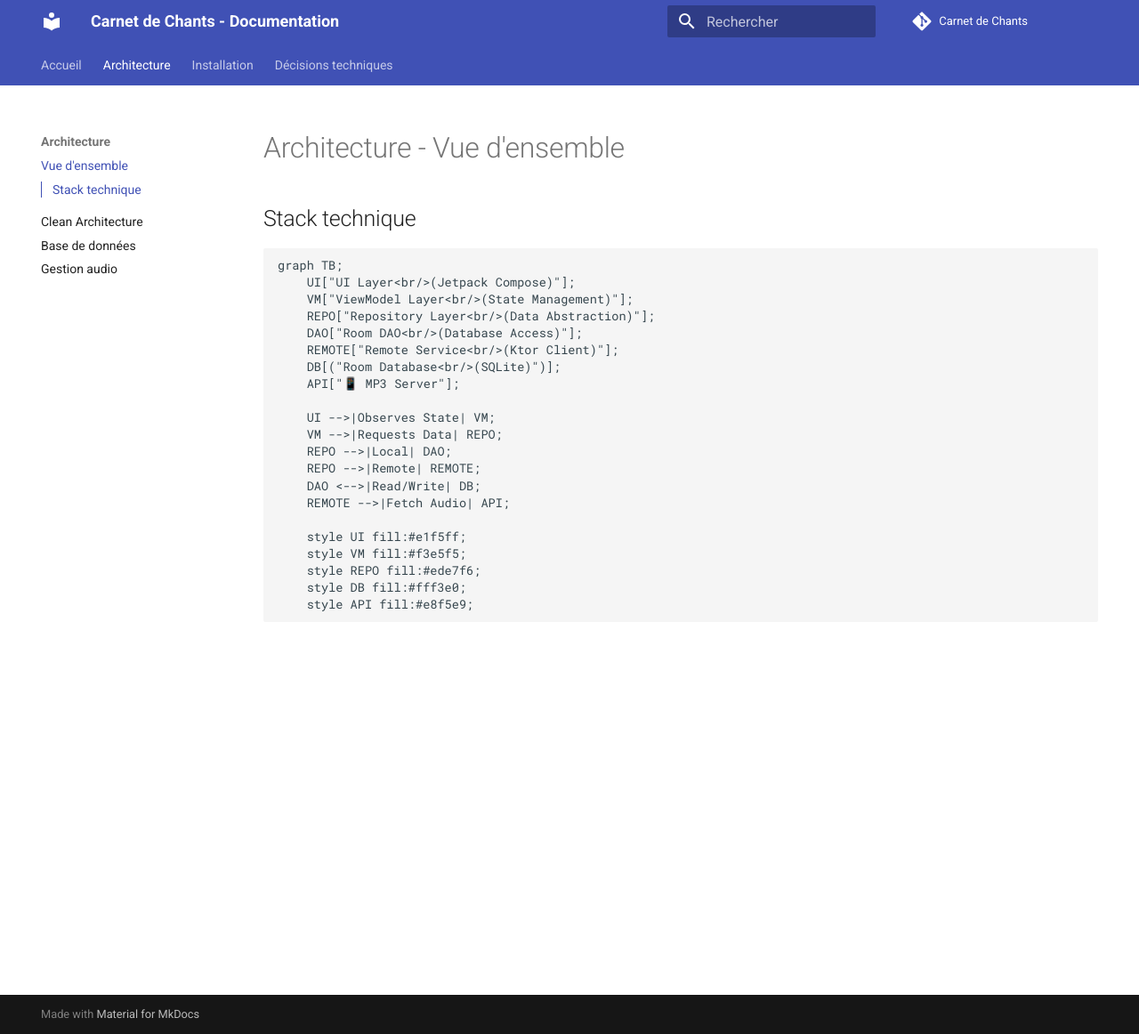
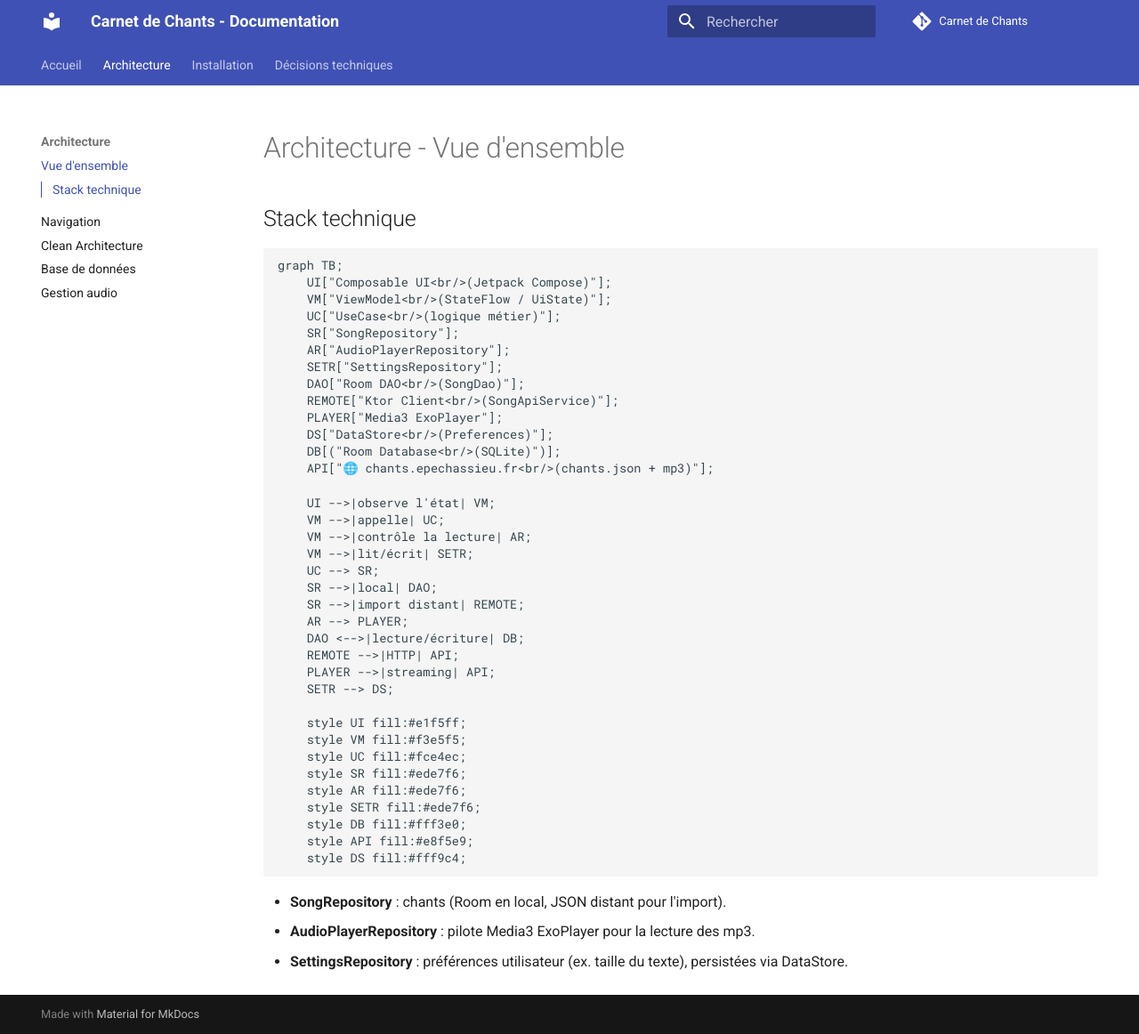
Before and after one commit to epechassieu/carnet-de-chant, an MkDocs documentation site: the page built from docs/architecture/vue-ensemble.md, in a window 1280 px wide and 1162 px high. Shown: the whole window at 89% size. Built offline with MkDocs 1.6.1 and Material for MkDocs 9.7.7, drawn with Linux system fonts in a browser that asks for light colours; comment, search, counter and statistics services are not loaded.

Commit message:
Ajoute des schemas Mermaid pour la navigation et l'architecture reelle
- docs/architecture/navigation.md : flux de navigation entre les 4 routes
  (SongListRoute, FilterRoute, ImportRoute, SongDetailRoute) avec le
  comportement du BackHandler et le popUpTo apres import reussi
- docs/architecture/vue-ensemble.md : diagramme "Stack technique" remplace
  par un schema fidele au code (SongRepository, AudioPlayerRepository,
  SettingsRepository, UseCase, DataStore) au lieu de noms generiques
- mkdocs.yml : ajoute la page Navigation au nav

Verifie avec `mkdocs build --strict` + rendu visuel des diagrammes.

Co-Authored-By: Claude Sonnet 5 <noreply@anthropic.com>

````diff
--- a/docs/architecture/vue-ensemble.md
+++ b/docs/architecture/vue-ensemble.md
@@ -4,24 +4,43 @@
 
 ```mermaid
 graph TB;
-    UI["UI Layer<br/>(Jetpack Compose)"];
-    VM["ViewModel Layer<br/>(State Management)"];
-    REPO["Repository Layer<br/>(Data Abstraction)"];
-    DAO["Room DAO<br/>(Database Access)"];
-    REMOTE["Remote Service<br/>(Ktor Client)"];
+    UI["Composable UI<br/>(Jetpack Compose)"];
+    VM["ViewModel<br/>(StateFlow / UiState)"];
+    UC["UseCase<br/>(logique métier)"];
+    SR["SongRepository"];
+    AR["AudioPlayerRepository"];
+    SETR["SettingsRepository"];
+    DAO["Room DAO<br/>(SongDao)"];
+    REMOTE["Ktor Client<br/>(SongApiService)"];
+    PLAYER["Media3 ExoPlayer"];
+    DS["DataStore<br/>(Preferences)"];
     DB[("Room Database<br/>(SQLite)")];
-    API["📱 MP3 Server"];
+    API["🌐 chants.epechassieu.fr<br/>(chants.json + mp3)"];
 
-    UI -->|Observes State| VM;
-    VM -->|Requests Data| REPO;
-    REPO -->|Local| DAO;
-    REPO -->|Remote| REMOTE;
-    DAO <-->|Read/Write| DB;
-    REMOTE -->|Fetch Audio| API;
+    UI -->|observe l'état| VM;
+    VM -->|appelle| UC;
+    VM -->|contrôle la lecture| AR;
+    VM -->|lit/écrit| SETR;
+    UC --> SR;
+    SR -->|local| DAO;
+    SR -->|import distant| REMOTE;
+    AR --> PLAYER;
+    DAO <-->|lecture/écriture| DB;
+    REMOTE -->|HTTP| API;
+    PLAYER -->|streaming| API;
+    SETR --> DS;
 
     style UI fill:#e1f5ff;
     style VM fill:#f3e5f5;
-    style REPO fill:#ede7f6;
+    style UC fill:#fce4ec;
+    style SR fill:#ede7f6;
+    style AR fill:#ede7f6;
+    style SETR fill:#ede7f6;
     style DB fill:#fff3e0;
     style API fill:#e8f5e9;
+    style DS fill:#fff9c4;
 ```
+
+- **SongRepository** : chants (Room en local, JSON distant pour l'import).
+- **AudioPlayerRepository** : pilote Media3 ExoPlayer pour la lecture des mp3.
+- **SettingsRepository** : préférences utilisateur (ex. taille du texte), persistées via DataStore.
--- a/mkdocs.yml
+++ b/mkdocs.yml
@@ -24,6 +24,7 @@ nav:
   - Accueil: index.md
   - Architecture:
       - Vue d'ensemble: architecture/vue-ensemble.md
+      - Navigation: architecture/navigation.md
       - Clean Architecture: architecture/clean-arch.md
       - Base de données: architecture/database.md
       - Gestion audio: architecture/audio.md
````
Also changed, not shown: docs/architecture/navigation.md (added, +54 -0 lines).
